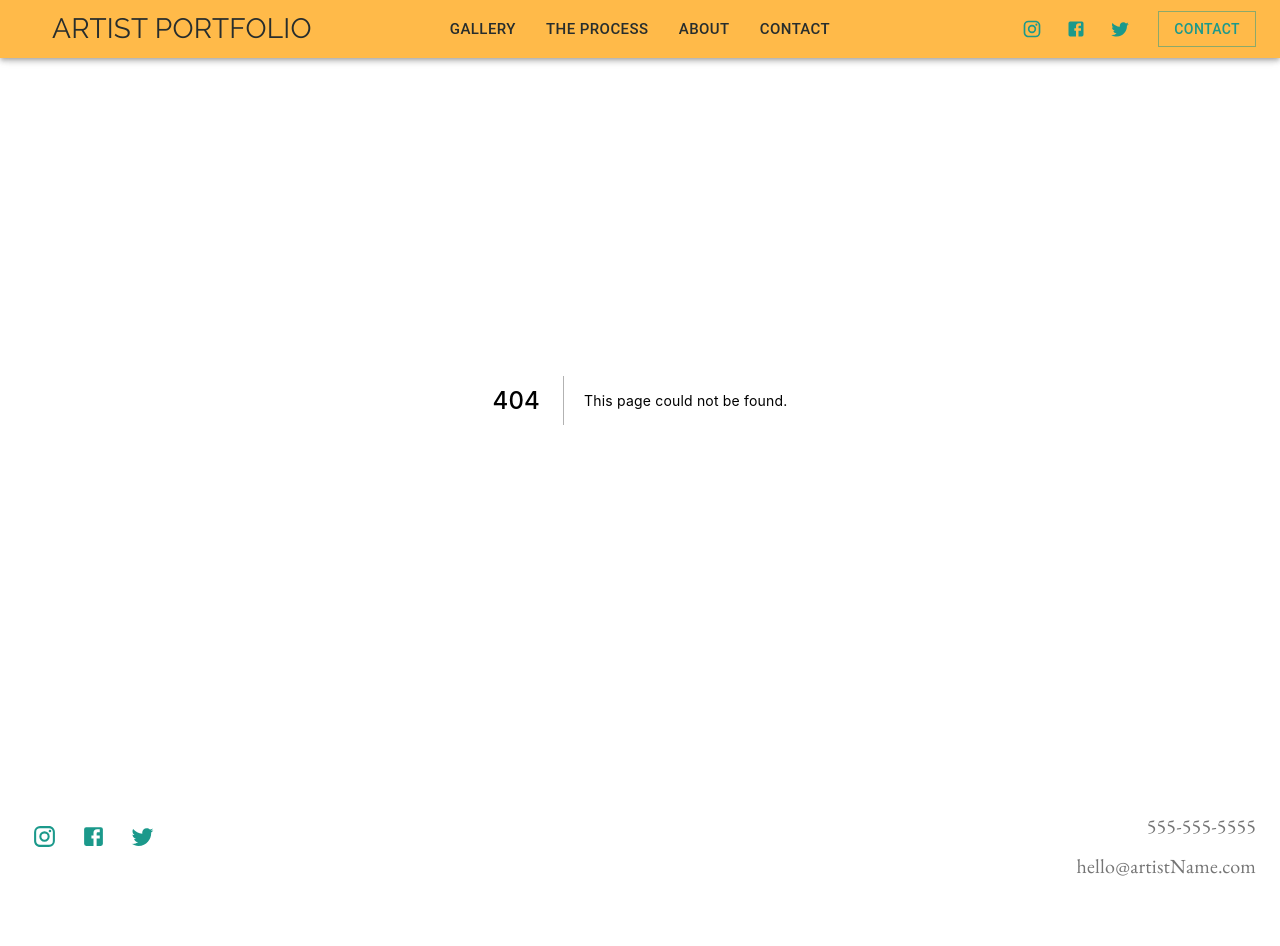
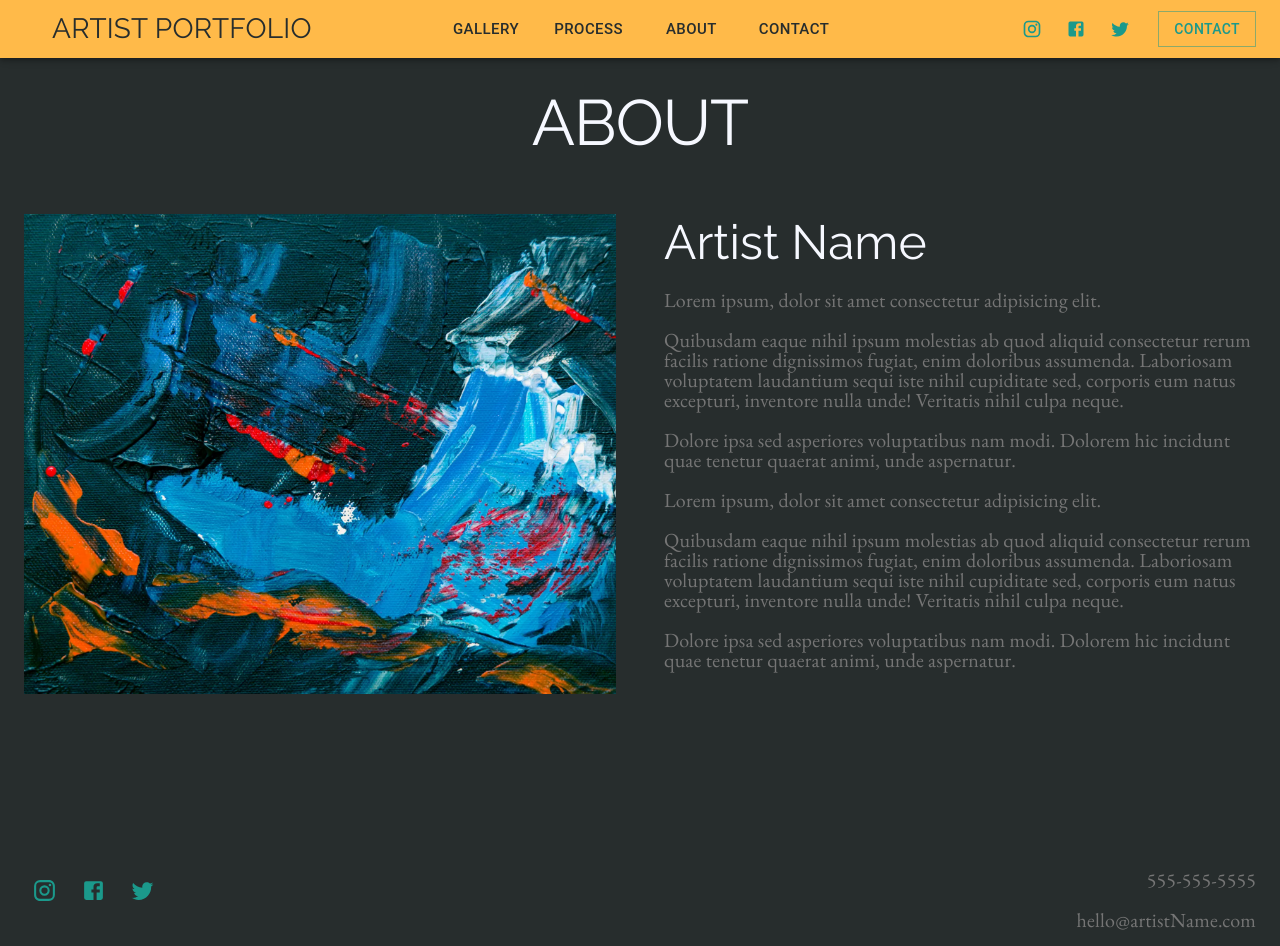
Before and after one commit to DaedalusFiction/artist-template5, a Next.js app: page /about/studio in a window 1280 px wide. Before the commit this address had no page. Before the commit the page ends 892 px from the top, so only its background shows below. Built offline with nearby package versions, Linux system fonts and the light colour scheme.

Commit message:
adjusted navbar dropdown, meta description

```diff
--- a/components/home/Meta.js
+++ b/components/home/Meta.js
@@ -4,15 +4,14 @@ import { siteName } from "../../siteInfo";
 
 const Meta = () => {
     const router = useRouter();
+    const basePath = router.pathname.split("/")[1];
     return (
         <div>
             <Head>
                 {router.pathname === "/" ? (
                     <title>{siteName}</title>
                 ) : (
-                    <title>{`${siteName} - ${router.pathname
-                        .replace("/", "")
-                        .toUpperCase()}`}</title>
+                    <title>{`${siteName} - ${basePath.toUpperCase()}`}</title>
                 )}
                 <meta
                     name="keywords"
--- a/components/layout/Layout.js
+++ b/components/layout/Layout.js
@@ -2,7 +2,6 @@ import { Grid } from "@mui/material";
 import { Box } from "@mui/system";
 import React from "react";
 import Meta from "../home/Meta";
-import Sidebar from "../Sidebar";
 import Footer from "./Footer";
 import Navbar from "./Navbar";
 
--- a/components/layout/Navbar.js
+++ b/components/layout/Navbar.js
@@ -220,22 +220,38 @@ const Navbar = () => {
                                         justifyContent: "space-around",
                                     }}
                                 >
+                                    <Grid container>
                                         {pages.map((page, index) => (
-                                        <Link href={page.href} key={index}>
+                                            <Grid item xs key={index}>
+                                                <Box
+                                                    sx={{
+                                                        display: "flex",
+                                                        justifyContent:
+                                                            "center",
+                                                    }}
+                                                >
+                                                    <Link href={page.href}>
                                                         <Button
-                                                onMouseEnter={handleMouseEnter}
+                                                            onMouseEnter={
+                                                                handleMouseEnter
+                                                            }
                                                             size="large"
                                                             sx={{
                                                                 color:
                                                                     currentPage ===
                                                                     page.href
-                                                            ? lightTheme.palette
-                                                                  .custom.light
-                                                            : lightTheme.palette
-                                                                  .custom.dark,
+                                                                        ? lightTheme
+                                                                              .palette
+                                                                              .custom
+                                                                              .light
+                                                                        : lightTheme
+                                                                              .palette
+                                                                              .custom
+                                                                              .dark,
                                                                 "&:hover": {
                                                                     color: lightTheme
-                                                            .palette.custom
+                                                                        .palette
+                                                                        .custom
                                                                         .light,
                                                                 },
                                                             }}
@@ -243,7 +259,10 @@ const Navbar = () => {
                                                             {page.name}
                                                         </Button>
                                                     </Link>
+                                                </Box>
+                                            </Grid>
                                         ))}
+                                    </Grid>
                                 </Box>
                             </Grid>
                             <Grid item xs={4}>
@@ -277,10 +296,29 @@ const Navbar = () => {
                                 <Grid container>
                                     <Grid item xs={4}></Grid>
                                     <Grid item xs={4}>
+                                        <Box>
+                                            <Grid container>
                                                 {pages.map((page, index) => {
                                                     return (
-                                                <Box key={index}>
-                                                    {page.subPages.length > 0 &&
+                                                        <Grid
+                                                            item
+                                                            xs
+                                                            key={index}
+                                                        >
+                                                            <Box
+                                                                sx={{
+                                                                    display:
+                                                                        "flex",
+                                                                    justifyContent:
+                                                                        "center",
+                                                                    width: "100%",
+                                                                }}
+                                                            >
+                                                                <Box>
+                                                                    {page
+                                                                        .subPages
+                                                                        .length >
+                                                                        0 &&
                                                                         page.subPages.map(
                                                                             (
                                                                                 subPage,
@@ -324,8 +362,12 @@ const Navbar = () => {
                                                                             }
                                                                         )}
                                                                 </Box>
+                                                            </Box>
+                                                        </Grid>
                                                     );
                                                 })}
+                                            </Grid>
+                                        </Box>
                                     </Grid>
                                     <Grid item xs={4}></Grid>
                                 </Grid>
--- a/components/layout/PageLayout.js
+++ b/components/layout/PageLayout.js
@@ -7,7 +7,7 @@ const PageLayout = ({ name, children }) => {
     return (
         <>
             {/* <Header /> */}
-            <Box className="section">
+            <Box sx={{ padding: "6rem 0" }}>
                 <Container maxWidth="xl">
                     <Typography variant="h1" sx={{ textAlign: "center" }}>
                         {name}
--- /dev/null
+++ b/pages/about/studio/index.js
@@ -0,0 +1,51 @@
+import { Box, Grid, Typography } from "@mui/material";
+import { Container } from "@mui/system";
+import SizedImage from "../../../components/general/SizedImage";
+import { leadProfile, secondaryProfiles } from "../../../siteInfo";
+import PageLayout from "../../../components/layout/PageLayout";
+
+const index = () => {
+    return (
+        <PageLayout name="ABOUT">
+            <Box className="section">
+                <Grid container spacing={6}>
+                    <Grid item xs={12} md={6}>
+                        <SizedImage
+                            height="30rem"
+                            width="100%"
+                            image={leadProfile.image}
+                        />
+                    </Grid>
+                    <Grid item xs={12} md={6}>
+                        <Typography variant="h3">{leadProfile.name}</Typography>
+                        <br />
+                        <Typography sx={{ whiteSpace: "pre-wrap" }}>
+                            {leadProfile.content}
+                        </Typography>
+                    </Grid>
+                    {/* {secondaryProfiles.map((profile, index) => {
+            return (
+              <Grid item key={index} xs={12} md={4}>
+                <Box sx={{ marginTop: "4rem" }}>
+                  <SizedImage
+                    image={profile.image}
+                    height="25rem"
+                    width="100%"
+                  />
+                  <br />
+                  <Typography variant="h4">{profile.name}</Typography>
+                  <br />
+                  <Typography sx={{ whiteSpace: "pre-wrap" }}>
+                    {profile.content}
+                  </Typography>
+                </Box>
+              </Grid>
+            );
+          })} */}
+                </Grid>
+            </Box>
+        </PageLayout>
+    );
+};
+
+export default index;
--- a/siteInfo.js
+++ b/siteInfo.js
@@ -383,9 +383,17 @@ const processSteps = [
 ];
 const pages = [
     { name: "GALLERY", href: "/gallery", subPages: galleryCategories },
-    { name: "THE PROCESS", href: "/process", subPages: [] },
+    { name: "PROCESS", href: "/process", subPages: [] },
     // { name: "SERVICES", href: "/services" },
-    { name: "ABOUT", href: "/studio", subPages: [] },
+    {
+        name: "ABOUT",
+        href: "/about",
+        subPages: [
+            { name: "The Artist", href: "/about/artist" },
+            { name: "The Studio", href: "/about/studio" },
+            { name: "The Work", href: "/about/work" },
+        ],
+    },
     { name: "CONTACT", href: "/contact", subPages: [] },
 ];
 
```
Also changed, not shown: pages/about/artist/index.js (added, +51 -0 lines), pages/about/work/index.js (added, +51 -0 lines), pages/about/index.js (renamed from pages/studio/index.js). Lines whose indentation alone changed are shown as unchanged.
